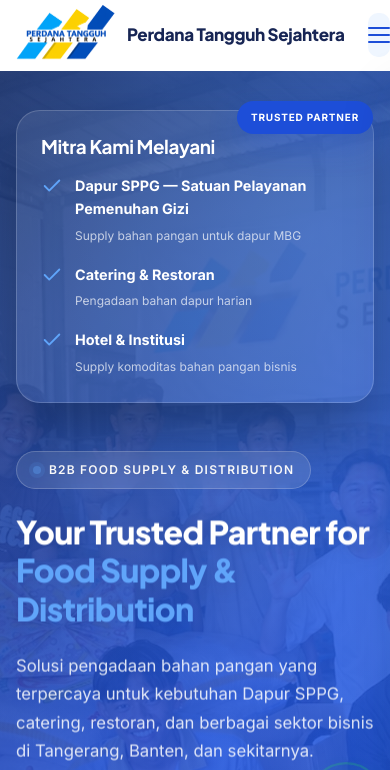
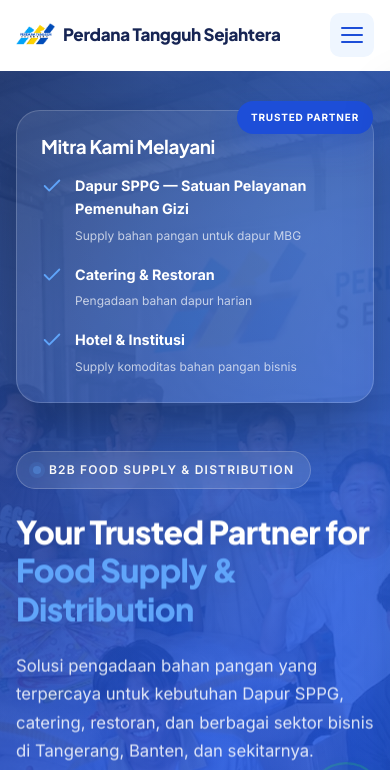
Before and after one commit to nickysyam/CV-PERDANA-TANGGUH-SEJAHTERA, a plain HTML site: page index.html in a window 390 px wide. Shown: the top 770 px of the page. Drawn offline with Linux system fonts and the light colour scheme.

Commit message:
Update responsive.css

```diff
--- a/assets/css/responsive.css
+++ b/assets/css/responsive.css
@@ -409,3 +409,81 @@
     margin-bottom: 12pt;
   }
 }
+
+/* ==========================================================================
+   HEADER RESPONSIVE FIX — ALL MOBILE DEVICES
+   ========================================================================== */
+
+/* Header layout */
+.header__inner {
+    display: flex;
+    align-items: center;
+    justify-content: space-between;
+    gap: 12px;
+    min-width: 0;
+}
+
+/* Brand container */
+.brand {
+    display: flex;
+    align-items: center;
+    min-width: 0;
+    flex: 1 1 auto;
+    gap: 8px;
+}
+
+/* Desktop logo */
+.brand__logo {
+    width: 99px;
+    height: 99px;
+    max-width: 100%;
+    object-fit: contain;
+    display: block;
+    flex: 0 0 auto;
+}
+
+/* Tablet and mobile */
+@media (max-width: 991px) {
+
+    .header__inner {
+        gap: 8px;
+    }
+
+    .brand {
+        flex: 1 1 0;
+        overflow: hidden;
+    }
+
+    .brand__logo {
+        width: clamp(38px, 10vw, 52px);
+        height: clamp(38px, 10vw, 52px);
+    }
+
+    /* Hamburger button */
+    .nav-toggle {
+        display: inline-flex;
+        align-items: center;
+        justify-content: center;
+        flex: 0 0 44px;
+        width: 44px;
+        min-width: 44px;
+        height: 44px;
+        position: relative;
+        z-index: 1001;
+        cursor: pointer;
+        touch-action: manipulation;
+    }
+}
+
+/* Very narrow mobile screens */
+@media (max-width: 360px) {
+
+    .header__inner {
+        gap: 4px;
+    }
+
+    .brand__logo {
+        width: 38px;
+        height: 38px;
+    }
+}
```
